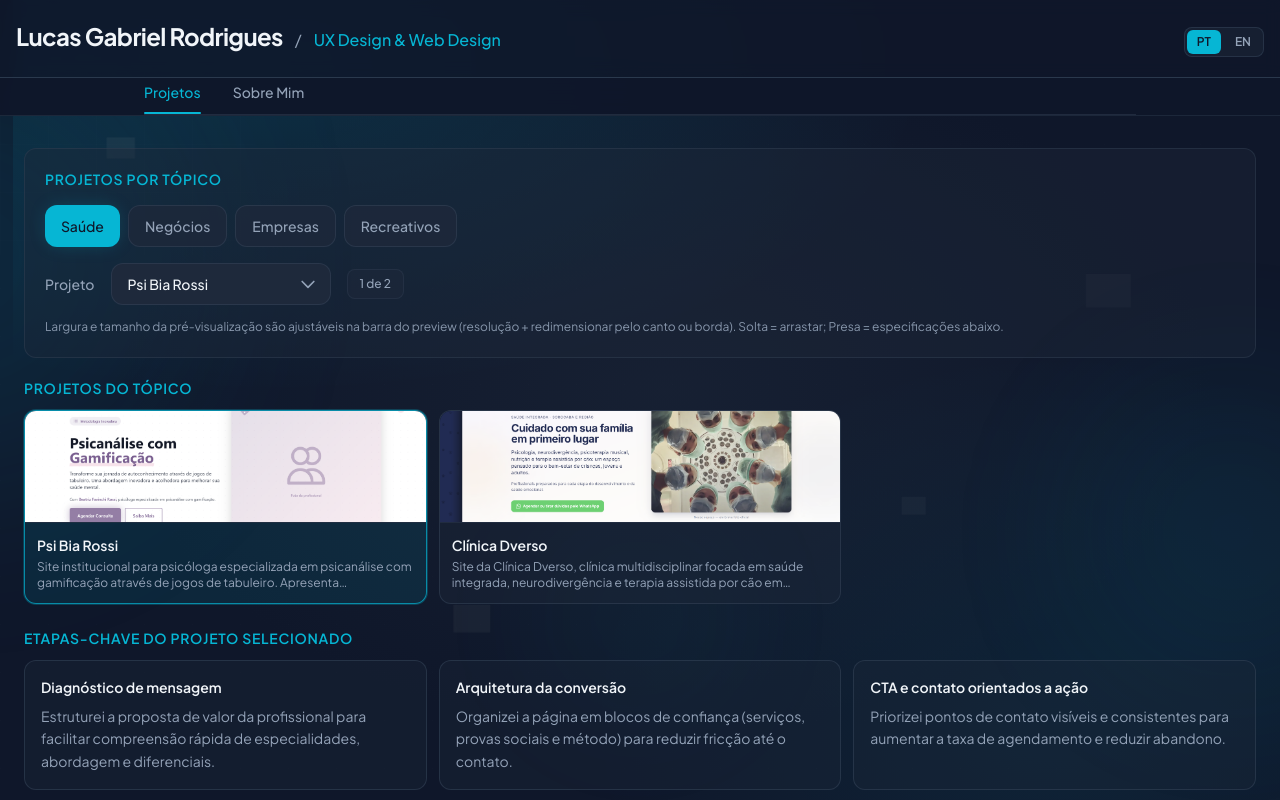
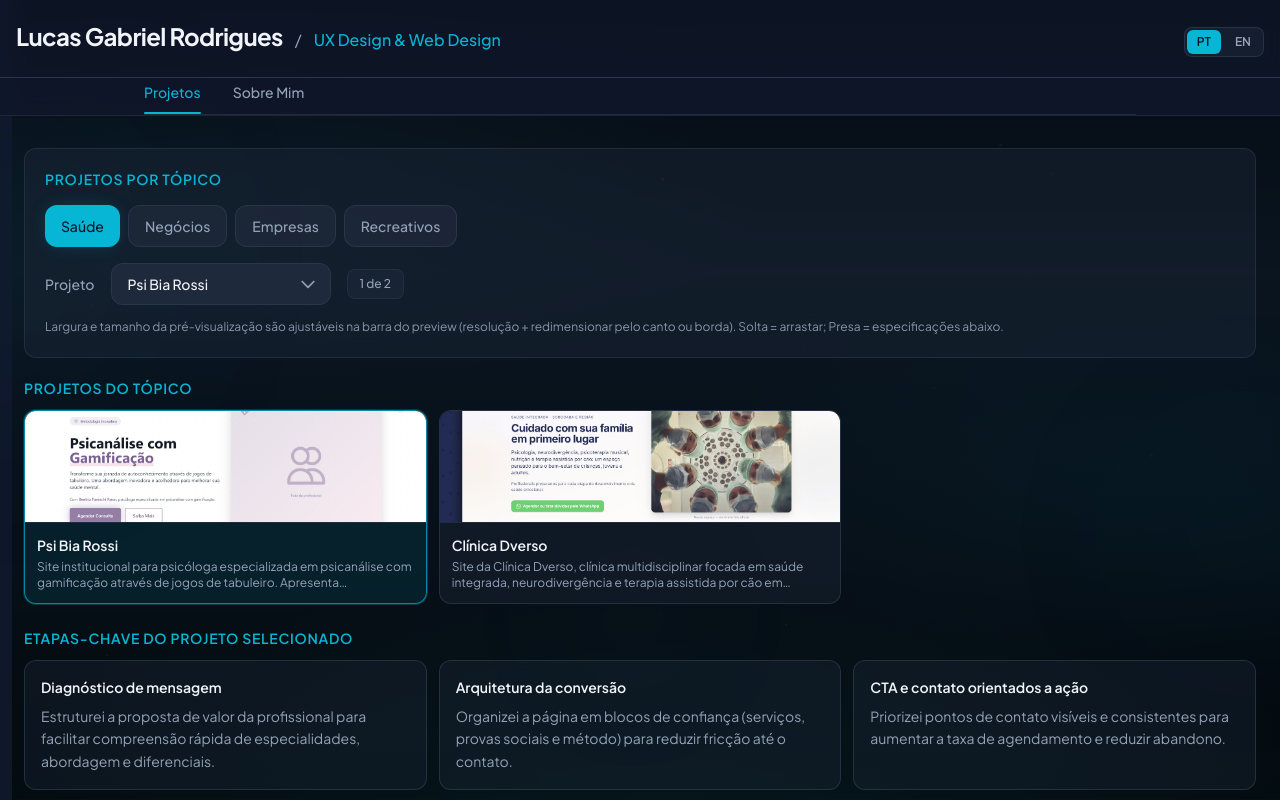
Before and after one commit to VS-LGR/LGR-Design, a Next.js app: page / in a window 1280 px wide. Shown: the top 800 px of the page. Built offline with nearby package versions, Linux system fonts and the light colour scheme; grey boxes are pictures that could not be loaded.

Commit message:
2° Commit PM -> Animação BG

```diff
--- a/next.config.js
+++ b/next.config.js
@@ -1,10 +1,4 @@
 /** @type {import('next').NextConfig} */
-const nextConfig = {
-  images: {
-    remotePatterns: [
-      { protocol: "https", hostname: "i.imgur.com", pathname: "/**" },
-    ],
-  },
-};
+const nextConfig = {};
 
 module.exports = nextConfig;
--- a/src/components/shared/AnimatedBackground.tsx
+++ b/src/components/shared/AnimatedBackground.tsx
@@ -1,31 +1,193 @@
 "use client";
 
-import { useState, useEffect, useCallback } from "react";
-import Image from "next/image";
+import { useRef, useEffect, useCallback } from "react";
 
-const CIRCLE_LAYERS = [
-  { left: "8%", top: "18%", opacity: 0.09, depth: 0.25, duration: "14s", delay: "0s", size: "min(28px,5vw)" },
-  { right: "12%", top: "35%", opacity: 0.07, depth: 0.45, duration: "18s", delay: "2s", size: "min(44px,7vw)" },
-  { left: "35%", bottom: "20%", opacity: 0.08, depth: 0.65, duration: "16s", delay: "1s", size: "min(36px,6vw)" },
-  { right: "28%", bottom: "35%", opacity: 0.06, depth: 0.35, duration: "12s", delay: "0.5s", size: "min(24px,4vw)" },
-  { left: "55%", top: "55%", opacity: 0.07, depth: 0.55, duration: "15s", delay: "2.5s", size: "min(52px,9vw)" },
-] as const;
+const PARTICLE_COUNT = 96;
+const MOUSE_PARALLAX = 28;
 
-const MOUSE_INTENSITY = 36;
+type Particle = {
+  x: number;
+  y: number;
+  r: number;
+  vx: number;
+  vy: number;
+  baseOpacity: number;
+  twPhase: number;
+  depth: number;
+  hue: "cyan" | "mist" | "deep";
+};
+
+function randomParticle(w: number, h: number): Particle {
+  const hueRoll = Math.random();
+  const hue: Particle["hue"] =
+    hueRoll < 0.45 ? "cyan" : hueRoll < 0.8 ? "mist" : "deep";
+  return {
+    x: Math.random() * w,
+    y: Math.random() * h,
+    r: Math.random() * 1.6 + 0.25,
+    vx: (Math.random() - 0.5) * 0.1,
+    vy: -(Math.random() * 0.32 + 0.06),
+    baseOpacity: Math.random() * 0.055 + 0.018,
+    twPhase: Math.random() * Math.PI * 2,
+    depth: Math.random() * 0.55 + 0.25,
+    hue,
+  };
+}
+
+function fillParticles(w: number, h: number): Particle[] {
+  return Array.from({ length: PARTICLE_COUNT }, () => randomParticle(w, h));
+}
+
+function particleColor(hue: Particle["hue"], alpha: number): string {
+  switch (hue) {
+    case "cyan":
+      return `rgba(120, 210, 230, ${alpha})`;
+    case "mist":
+      return `rgba(180, 220, 235, ${alpha * 0.85})`;
+    default:
+      return `rgba(70, 140, 175, ${alpha * 0.9})`;
+  }
+}
 
 export function AnimatedBackground() {
-  const [mouse, setMouse] = useState({ x: 0.5, y: 0.5 });
+  const canvasRef = useRef<HTMLCanvasElement>(null);
+  const mouseRef = useRef({ x: 0.5, y: 0.5 });
+  const particlesRef = useRef<Particle[]>([]);
+  const reducedMotionRef = useRef(false);
+  const dimensionsRef = useRef({ w: 0, h: 0 });
 
   const onMove = useCallback((e: MouseEvent) => {
-    setMouse({
+    mouseRef.current = {
       x: e.clientX / window.innerWidth,
       y: e.clientY / window.innerHeight,
-    });
+    };
   }, []);
 
   useEffect(() => {
+    const canvas = canvasRef.current;
+    if (!canvas) return;
+    const ctx = canvas.getContext("2d", { alpha: true });
+    if (!ctx) return;
+
+    const mq = window.matchMedia("(prefers-reduced-motion: reduce)");
+    reducedMotionRef.current = mq.matches;
+
+    let raf = 0;
+    let running = false;
+
+    const drawAnimated = (time: number) => {
+      const { w, h } = dimensionsRef.current;
+      if (w === 0 || h === 0) return;
+
+      const particles = particlesRef.current;
+      const mx = (mouseRef.current.x - 0.5) * MOUSE_PARALLAX;
+      const my = (mouseRef.current.y - 0.5) * MOUSE_PARALLAX;
+
+      ctx.clearRect(0, 0, w, h);
+
+      for (const p of particles) {
+        const twinkle = 0.55 + 0.45 * Math.sin(time * 0.00035 + p.twPhase);
+        const alpha = p.baseOpacity * twinkle;
+        const px = p.x + mx * p.depth;
+        const py = p.y + my * p.depth;
+
+        ctx.beginPath();
+        ctx.arc(px, py, p.r, 0, Math.PI * 2);
+        ctx.fillStyle = particleColor(p.hue, alpha);
+        ctx.fill();
+      }
+    };
+
+    const drawStatic = () => {
+      const { w, h } = dimensionsRef.current;
+      if (w === 0 || h === 0) return;
+      ctx.clearRect(0, 0, w, h);
+      for (const p of particlesRef.current) {
+        ctx.beginPath();
+        ctx.arc(p.x, p.y, p.r, 0, Math.PI * 2);
+        ctx.fillStyle = particleColor(p.hue, p.baseOpacity * 0.65);
+        ctx.fill();
+      }
+    };
+
+    const step = (time: number) => {
+      if (!running) return;
+      raf = requestAnimationFrame(step);
+      if (document.hidden) return;
+
+      const { w, h } = dimensionsRef.current;
+      const particles = particlesRef.current;
+
+      for (const p of particles) {
+        p.y += p.vy;
+        p.x += p.vx + Math.sin(time * 0.00025 + p.twPhase) * 0.12;
+        if (p.y < -12) {
+          p.y = h + 12;
+          p.x = Math.random() * w;
+        }
+        if (p.x < -12) p.x = w + 12;
+        if (p.x > w + 12) p.x = -12;
+      }
+
+      drawAnimated(time);
+    };
+
+    const resize = () => {
+      const dpr = Math.min(window.devicePixelRatio || 1, 2);
+      const w = window.innerWidth;
+      const h = window.innerHeight;
+      dimensionsRef.current = { w, h };
+      canvas.width = Math.round(w * dpr);
+      canvas.height = Math.round(h * dpr);
+      canvas.style.width = `${w}px`;
+      canvas.style.height = `${h}px`;
+      ctx.setTransform(dpr, 0, 0, dpr, 0, 0);
+      particlesRef.current = fillParticles(w, h);
+
+      if (reducedMotionRef.current) {
+        drawStatic();
+      }
+    };
+
+    const startLoop = () => {
+      if (running) return;
+      running = true;
+      raf = requestAnimationFrame(step);
+    };
+
+    const stopLoop = () => {
+      running = false;
+      cancelAnimationFrame(raf);
+    };
+
+    const onMqChange = () => {
+      reducedMotionRef.current = mq.matches;
+      if (mq.matches) {
+        stopLoop();
+        drawStatic();
+      } else {
+        resize();
+        startLoop();
+      }
+    };
+
+    resize();
+    window.addEventListener("resize", resize);
     window.addEventListener("mousemove", onMove, { passive: true });
-    return () => window.removeEventListener("mousemove", onMove);
+    mq.addEventListener("change", onMqChange);
+
+    if (!reducedMotionRef.current) {
+      startLoop();
+    } else {
+      drawStatic();
+    }
+
+    return () => {
+      stopLoop();
+      window.removeEventListener("resize", resize);
+      window.removeEventListener("mousemove", onMove);
+      mq.removeEventListener("change", onMqChange);
+    };
   }, [onMove]);
 
   return (
@@ -33,78 +195,46 @@ export function AnimatedBackground() {
       className="fixed inset-0 -z-10 overflow-hidden"
       aria-hidden="true"
     >
-      {/* Base gradient layer - slow drift */}
       <div
         className="animated-bg-gradient absolute inset-0 opacity-100"
         style={{
           background: `
-            radial-gradient(ellipse 100% 80% at 20% 10%, rgba(6, 182, 212, 0.15) 0%, transparent 50%),
-            radial-gradient(ellipse 80% 100% at 80% 90%, rgba(6, 182, 212, 0.08) 0%, transparent 45%),
-            radial-gradient(ellipse 60% 60% at 50% 50%, rgba(30, 41, 59, 0.5) 0%, transparent 70%),
-            #0f172a
+            radial-gradient(ellipse 130% 70% at 50% 110%, rgba(15, 90, 105, 0.22) 0%, transparent 52%),
+            radial-gradient(ellipse 90% 55% at 15% 25%, rgba(25, 70, 95, 0.14) 0%, transparent 48%),
+            radial-gradient(ellipse 70% 50% at 85% 60%, rgba(6, 80, 100, 0.1) 0%, transparent 45%),
+            linear-gradient(180deg, #040a10 0%, #0a1520 35%, #071018 72%, #03080c 100%)
           `,
-          animation: "gradient-drift 18s ease-in-out infinite",
+          animation: "gradient-drift 22s ease-in-out infinite",
         }}
       />
       <div
-        className="animated-bg-float absolute w-[min(80vw,400px)] h-[min(80vw,400px)] rounded-full bg-accent/20 blur-[100px] -left-[20%] top-[10%]"
-        style={{ animation: "float-1 12s ease-in-out infinite" }}
+        className="animated-bg-float absolute w-[min(85vw,420px)] h-[min(85vw,420px)] rounded-full blur-[110px] -left-[18%] top-[8%]"
+        style={{
+          background:
+            "radial-gradient(circle, rgba(45, 140, 160, 0.14) 0%, transparent 70%)",
+          animation: "float-1 14s ease-in-out infinite",
+        }}
       />
       <div
-        className="animated-bg-float absolute w-[min(60vw,320px)] h-[min(60vw,320px)] rounded-full bg-accent/15 blur-[80px] right-[-10%] bottom-[15%]"
-        style={{ animation: "float-2 14s ease-in-out infinite 1s" }}
+        className="animated-bg-float absolute w-[min(70vw,360px)] h-[min(70vw,360px)] rounded-full blur-[95px] right-[-12%] bottom-[12%]"
+        style={{
+          background:
+            "radial-gradient(circle, rgba(6, 100, 120, 0.12) 0%, transparent 72%)",
+          animation: "float-2 16s ease-in-out infinite 1s",
+        }}
       />
       <div
-        className="animated-bg-float absolute w-[min(40vw,240px)] h-[min(40vw,240px)] rounded-full bg-accent/10 blur-[60px] left-[40%] top-[60%]"
-        style={{ animation: "float-3 16s ease-in-out infinite 0.5s" }}
-      />
-      <div
-        className="absolute inset-0 opacity-[0.03] animated-bg-gradient"
+        className="animated-bg-float absolute w-[min(50vw,280px)] h-[min(50vw,280px)] rounded-full blur-[75px] left-[38%] top-[58%]"
         style={{
-          backgroundImage: `
-            linear-gradient(rgba(241, 245, 249, 0.15) 1px, transparent 1px),
-            linear-gradient(90deg, rgba(241, 245, 249, 0.15) 1px, transparent 1px)
-          `,
-          backgroundSize: "48px 48px",
-          animation: "grid-pulse 8s ease-in-out infinite",
+          background:
+            "radial-gradient(circle, rgba(100, 180, 200, 0.08) 0%, transparent 75%)",
+          animation: "float-3 18s ease-in-out infinite 0.5s",
         }}
       />
-      {/* Circle detail orbs - profundidade + parallax com o mouse */}
-      <div className="absolute inset-0 pointer-events-none" aria-hidden>
-        {CIRCLE_LAYERS.map((layer, i) => {
-          const dx = (mouse.x - 0.5) * MOUSE_INTENSITY * layer.depth;
-          const dy = (mouse.y - 0.5) * MOUSE_INTENSITY * layer.depth;
-          return (
-            <div
-              key={i}
-              className="absolute bg-circle-float"
-              style={{
-                ...("left" in layer && { left: layer.left }),
-                ...("right" in layer && { right: layer.right }),
-                ...("top" in layer && { top: layer.top }),
-                ...("bottom" in layer && { bottom: layer.bottom }),
-                width: layer.size,
-                animationDuration: layer.duration,
-                animationDelay: layer.delay,
-              }}
-            >
-              <Image
-                src="https://i.imgur.com/WyBAcv0.png"
-                alt=""
-                width={64}
-                height={64}
-                className="h-auto w-full transition-transform duration-150 ease-out"
-                style={{
-                  opacity: layer.opacity,
-                  filter: "blur(0.5px)",
-                  transform: `translate(${dx}px, ${dy}px)`,
-                }}
-                sizes="64px"
-              />
-            </div>
-          );
-        })}
-      </div>
+      <canvas
+        ref={canvasRef}
+        className="absolute inset-0 h-full w-full pointer-events-none"
+      />
     </div>
   );
 }
--- a/src/styles/globals.css
+++ b/src/styles/globals.css
@@ -227,24 +227,6 @@
   }
 }
 
-/* Circle detail orbs - movimento suave e integrado (opacidade vem do elemento) */
-@keyframes circle-float {
-  0%, 100% {
-    transform: translate(0, 0) scale(1);
-  }
-  33% {
-    transform: translate(6px, -8px) scale(1.03);
-  }
-  66% {
-    transform: translate(-4px, 6px) scale(0.98);
-  }
-}
-.bg-circle-float {
-  animation-name: circle-float;
-  animation-timing-function: ease-in-out;
-  animation-iteration-count: infinite;
-}
-
 .animate-in {
   animation: fade-in 0.4s cubic-bezier(0.22, 1, 0.36, 1) forwards;
 }
@@ -285,15 +267,9 @@
 @media (prefers-reduced-motion: reduce) {
   .animate-in,
   .animate-in-up,
-  .stagger-children > *,
-  .bg-circle-float {
+  .stagger-children > * {
     animation-duration: 0.01ms;
     animation-delay: 0s;
-  }
-  .bg-circle-float {
-    animation-name: none;
-  }
-  .stagger-children > * {
     opacity: 1;
   }
   .animated-bg-float,
```
